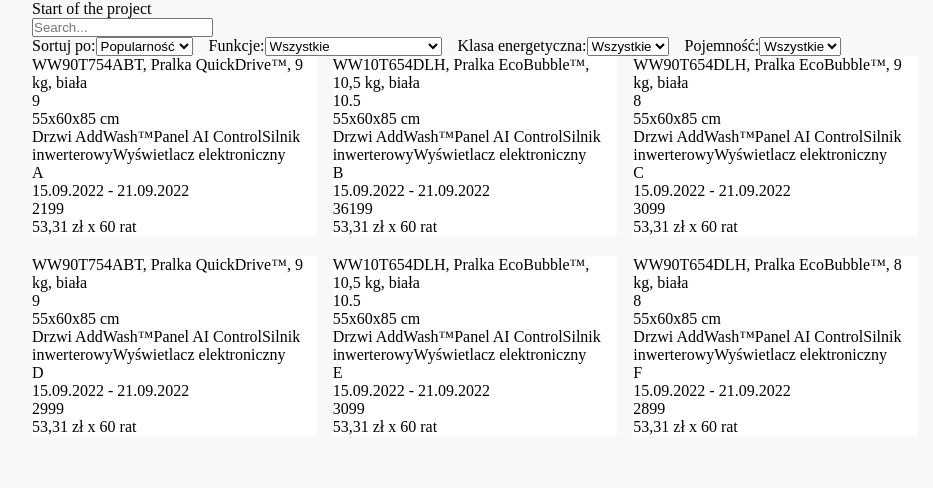
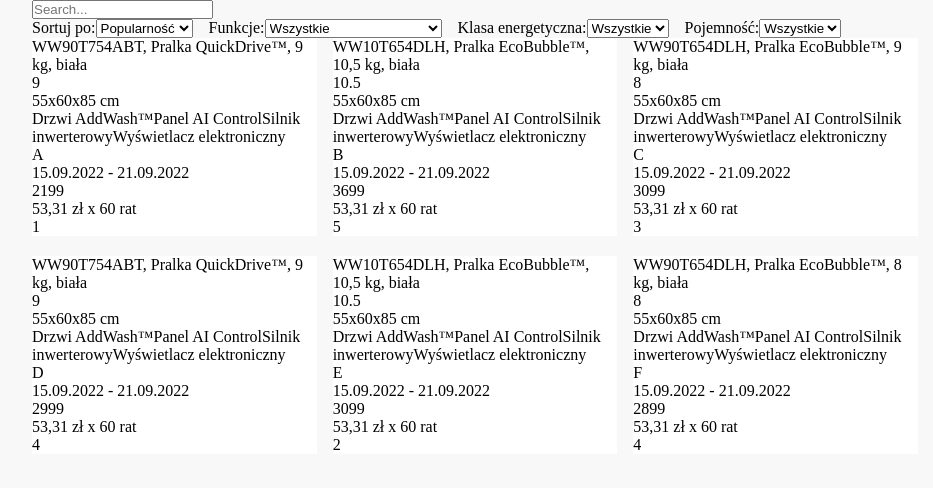
Before and after one commit to kbedli/washing-machines, a React (Vite) app: page / in a window 1280 px wide. Shown: the top 488 px of the page, without its empty margins (160-1093 px from the left). Built offline with nearby package versions, Linux system fonts and the light colour scheme.

Commit message:
adding popularity filter

```diff
--- a/src/App.tsx
+++ b/src/App.tsx
@@ -6,7 +6,6 @@
 function App() {
   return (
     <div>
-      <p>Start of the project</p>
       <SearchInput />
       <FilteringInputs />
       <ListOfItems />
--- a/src/Context.tsx
+++ b/src/Context.tsx
@@ -11,6 +11,7 @@
   priceValidityDate: string;
   price: number;
   instalments: string;
+  popularity: number;
 };
 
 type FilteringInputsTypes = {
--- a/src/compnents/ListOftems.tsx
+++ b/src/compnents/ListOftems.tsx
@@ -32,6 +32,8 @@
       result.sort((a, b) => a.price - b.price);
     } else if (filteringInputs.sortBy === "Pojemność") {
       result.sort((a, b) => a.capacity - b.capacity);
+    } else if (filteringInputs.sortBy === "Popularność") {
+      result.sort((a, b) => b.popularity - a.popularity);
     }
 
     return result;
@@ -50,6 +52,7 @@
           priceValidityDate,
           price,
           instalments,
+          popularity,
         } = item;
         return (
           <article className="item" key={id}>
@@ -61,6 +64,7 @@
             <p>{priceValidityDate}</p>
             <p>{price}</p>
             <p>{instalments}</p>
+            <p>{popularity}</p>
           </article>
         );
       })}
--- a/src/data.ts
+++ b/src/data.ts
@@ -29,7 +29,7 @@
     ],
     energyClass: "B",
     priceValidityDate: "15.09.2022 - 21.09.2022",
-    price: 36199.0,
+    price: 3699.0,
     instalments: "53,31 zł x 60 rat",
     popularity: 5,
   },
```
